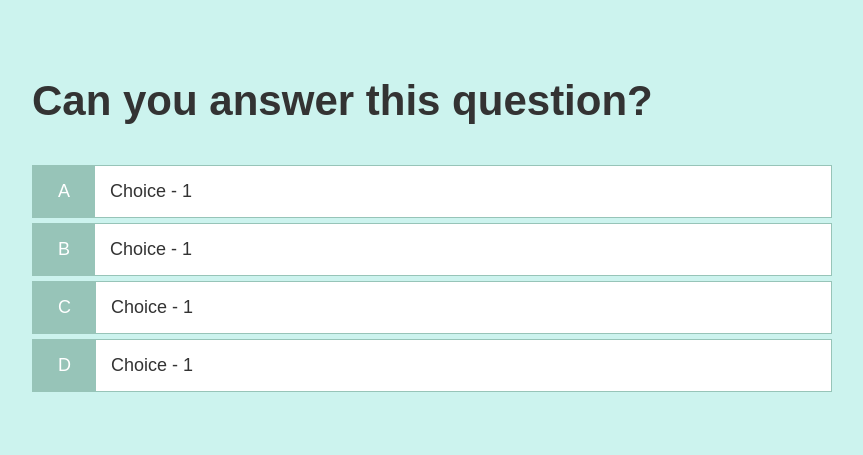
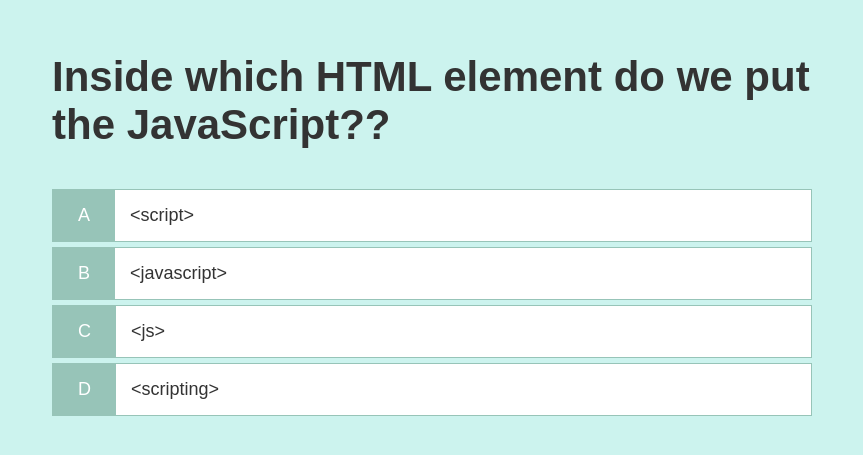
Before and after one commit to santshvm/QuizWebApp, a plain HTML site: page game.html in a window 1280 px wide. Shown: the part 163-618 px from the top of the page, without its empty margins (208-1071 px from the left). Drawn offline with Linux system fonts and the light colour scheme.

Commit message:
added some functionality stuff

```diff
--- a/css/game.css
+++ b/css/game.css
@@ -21,4 +21,5 @@
 
 .choice-text {
     padding: 1.5rem;
+    width: 100%;
 }
--- a/css/styles.css
+++ b/css/styles.css
@@ -47,6 +47,7 @@ h3 {
     align-items: center;
     max-width: 80rem;
     margin: 0 auto;
+    padding:  2rem;
 }
 
 /* adding a child of the container */
--- a/game.html
+++ b/game.html
@@ -14,24 +14,25 @@
             <h2 id="question">Can you answer this question? </h2>
                     <div class="choice-container">
                         <p class="choice-prefix">A</p>
-                        <p class="choice-text">Choice - 1</p>
+                        <p class="choice-text" data-number="1">Choice - 1</p>
                     </div>
 
                     <div class="choice-container">
                         <p class="choice-prefix">B</p>
-                        <p class="choice-text">Choice - 1</p>
+                        <p class="choice-text" data-number="2">Choice - 2</p>
                     </div>
                     <div class="choice-container">
                         <p class="choice-prefix">C</p>
-                        <p class="choice-text">Choice - 1</p>
+                        <p class="choice-text" data-number="3">Choice - 3</p>
                     </div>
 
                     <div class="choice-container">
                         <p class="choice-prefix">D</p>
-                        <p class="choice-text">Choice - 1</p>
+                        <p class="choice-text" data-number="4">Choice - 4</p>
                     </div>
             </div>
         </div>
     </div>
+    <script src="game.js"></script>
 </body>
 </html>
--- /dev/null
+++ b/game.js
@@ -0,0 +1,102 @@
+// alert("Test");
+
+// Yeah, it works!
+
+
+
+const question = document.getElementById("question");
+
+// creating an array of 4 different choices
+const choices = Array.from(document.getElementsByClassName("choice-text"));
+
+let currentQuestion = {}; // this is an object
+let acceptingAnswers = false; // user can't answer before we have every thing loaded
+let score = 0;
+let questionCounter = 0;
+let availableQuestions = []; // this is an empty array
+let questions = [
+    {
+        question: 'Inside which HTML element do we put the JavaScript??',
+        choice1: '<script>',
+        choice2: '<javascript>',
+        choice3: '<js>',
+        choice4: '<scripting>',
+        answer: 1,
+    },
+    {
+        question:
+            "What is the correct syntax for referring to an external script called 'xxx.js'?",
+        choice1: "<script href='xxx.js'>",
+        choice2: "<script name='xxx.js'>",
+        choice3: "<script src='xxx.js'>",
+        choice4: "<script file='xxx.js'>",
+        answer: 3,
+    },
+    {
+        question: " How do you write 'Hello World' in an alert box?",
+        choice1: "msgBox('Hello World');",
+        choice2: "alertBox('Hello World');",
+        choice3: "msg('Hello World');",
+        choice4: "alert('Hello World');",
+        answer: 4,
+    },
+];
+
+/* each question is an object that will have a question field which has the question and choice fields choice 1 to 4 that will have the answer choices and answer field that stores the correct choice number. To check if an answer is correct, we would just match the choice number with the answer field*/
+
+
+// few things that is needed for the operation of the game
+
+// setting the correct marks to 10
+const CORRECT_BONUS = 10;
+
+// let's set the maximum questions that the user can answer in one go to be 3 questions
+const MAX_QUESTIONS = 3;
+
+
+// setting the questionCounter and the score
+
+startGame = () => {
+    questionCounter = 0;
+    score  = 0;
+    availableQuestions = [...questions];
+    getNewQuestion();
+}
+
+getNewQuestion = () => {
+    if (availableQuestions.length === 0 || questionCounter >= MAX_QUESTIONS) {
+        // then game is over
+        // now we want to go to the end page
+        return window.location.assign("end.html");
+
+    }
+    questionCounter++;
+    const questionIndex = Math.floor(Math.random() * availableQuestions.length);
+    currentQuestion = availableQuestions[questionIndex];
+    question.innerHTML = currentQuestion.question;
+
+    choices.forEach( choice => {
+        const number = choice.dataset["number"];
+        choice.innerText = currentQuestion["choice"  + number];
+    });
+
+    availableQuestions.splice(questionIndex, 1); // getting rid of the displayed questions
+
+    // letting users to answer the questions
+    acceptingAnswers = true; // now the user can answer
+
+}
+
+choices.forEach( choice => {
+    choice.addEventListener('click', e => {
+       // ignore the click if we are not accepting answers anymore
+       if (!acceptingAnswers) return;
+
+       acceptingAnswers = false; // to create a little bit of delay so that users can't click immediately
+       const selectedChoice = e.target;
+       const selectedAnswer = selectedChoice.dataset["number"];
+       getNewQuestion();
+    });
+})
+
+startGame();
```
